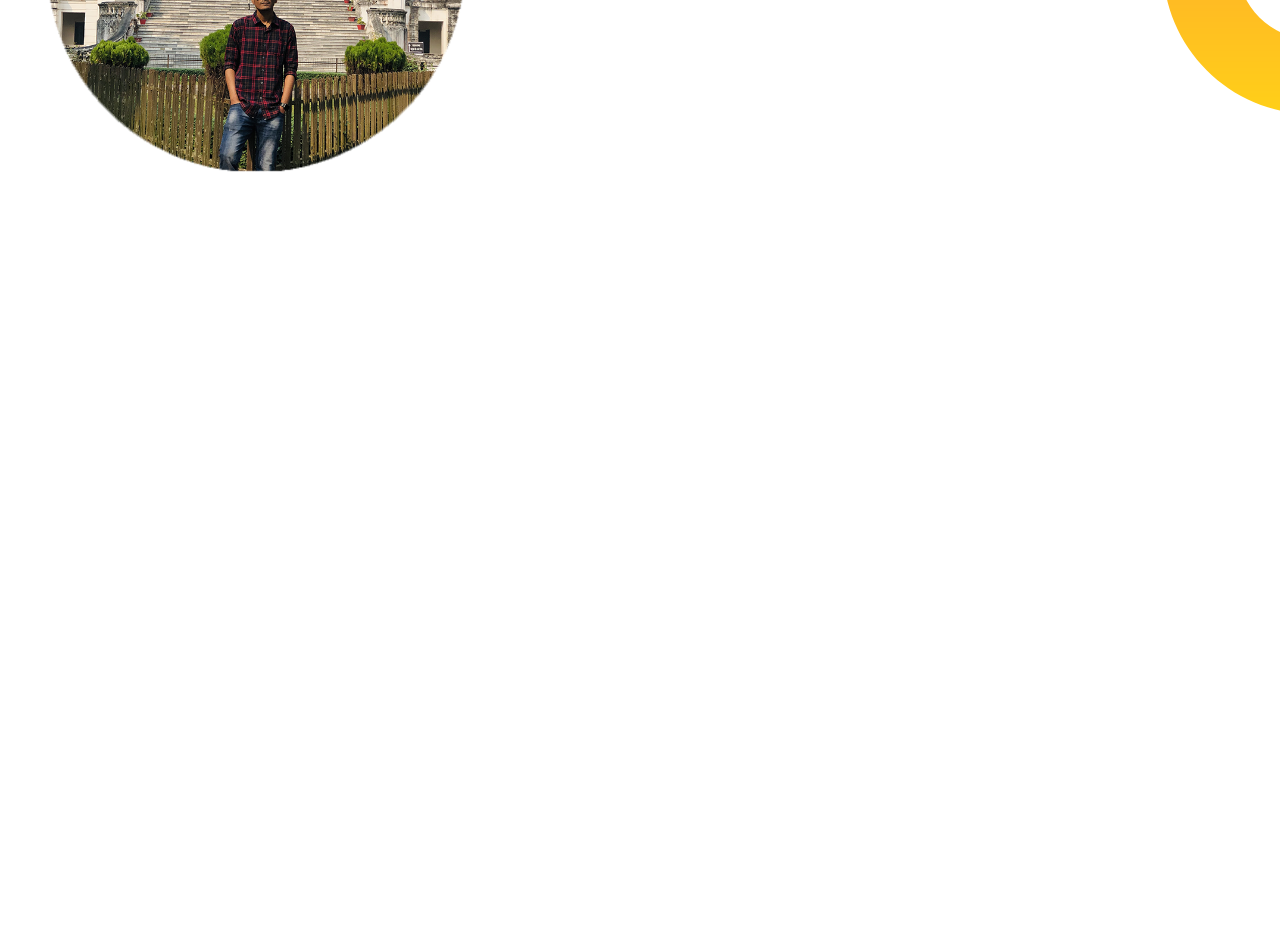
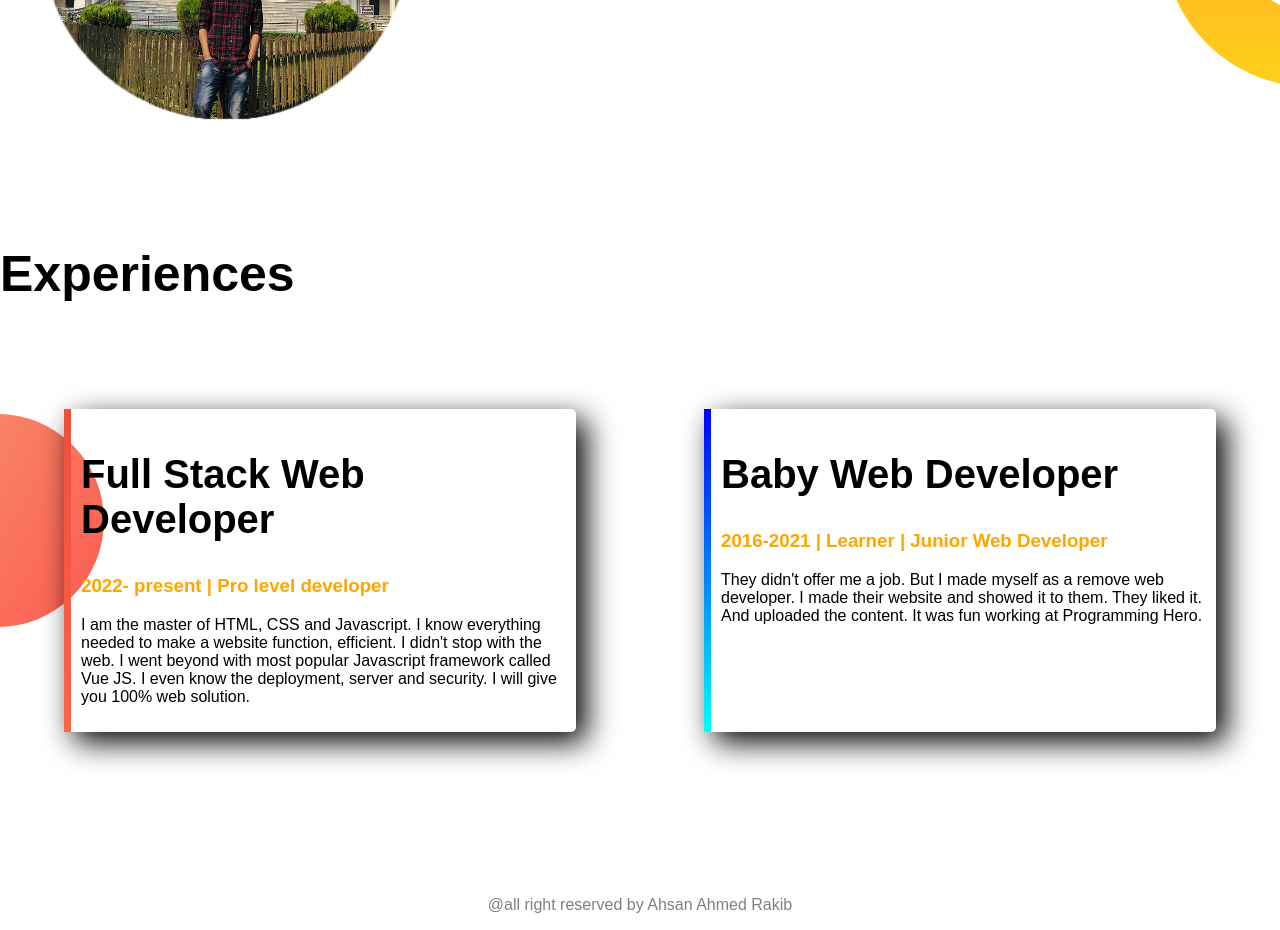
Before and after one commit to ahsanahmedrakib/developer_portfolio, a plain HTML site: page index.html in a window 1280 px wide. Shown: the part 793-1723 px from the top of the page. Before the commit the page ends 1093 px from the top, so only its background shows below. Drawn offline with Linux system fonts and the light colour scheme.

Commit message:
last commit

```diff
--- a/index.html
+++ b/index.html
@@ -6,10 +6,11 @@
     <meta name="viewport" content="width=device-width, initial-scale=1.0">
     <title>Rakib's Portfolio</title>
     <link rel="stylesheet" href="style.css">
+    <link rel="shortcut icon" href="images/rakib.png" type="image/x-icon">
 </head>
 <body>
 
-    <section id="first">
+    <section id="first" class="flex">
         <div class="first_right">
             <h1>Welcome To</h1>
             <h1 class="orange_color"><span>Rakib's</span> World</h1>
@@ -22,7 +23,7 @@
         </div>
     </section>
 
-    <section class="second">
+    <section class="second flex">
         <div class="second_image">
             <img src="images/rakib.png" alt="">
         </div>
@@ -34,5 +35,25 @@
         </div>
     </section>
 
+    <section class="third">
+        <h1>Experiences</h1>
+            <div class="flex">
+                <div class="third_c" id="third_c_left">
+                    <h2>Full Stack Web Developer</h2>
+                    <h3 class="orange_color">2022- present | Pro level developer</h3>
+                    <p>I am the master of HTML, CSS and Javascript. I know everything needed to make a website function, efficient. I didn't stop with the web. I went beyond with most popular Javascript framework called Vue JS. I even know the deployment, server and security. I will give you 100% web solution.</p>
+                </div>
+                <div class="third_c" id="third_c_right">
+                    <h2>Baby Web Developer</h2>
+                    <h3 class="orange_color">2016-2021 | Learner | Junior Web Developer</h3>
+                    <p>They didn't offer me a job. But I made myself as a remove web developer. I made their website and showed it to them. They liked it. And uploaded the content. It was fun working at Programming Hero.</p>
+                </div>
+            </div>
+    </section>
+
+    <footer class="footer">
+        <p>@all right reserved by <a target="_blank" href="https://github.com/ahsanahmedrakib">Ahsan Ahmed Rakib</a></p>
+    </footer>
+
 </body>
 </html>
--- a/style.css
+++ b/style.css
@@ -1,53 +1,90 @@
-body{
-    font-family: 'Poppins', sans-serif;
+body {
+  font-family: "Poppins", sans-serif;
   margin: 0;
 }
-h1{
+h1 {
   font-size: 50px;
 }
-.orange_color span{
+.orange_color span {
   color: orange;
 }
-section{
+.flex {
   display: flex;
   margin-bottom: 100px;
 }
-.first_right{
+.first_right {
   width: 50%;
   padding-left: 5%;
 }
-.first_left{
+.first_left {
   width: 50%;
   padding-left: 5%;
 }
-.first_left img{
+.first_left img {
   width: 80%;
 }
-.link_button{
+.link_button {
   text-decoration: none;
   background-image: linear-gradient(rgb(192, 119, 71), tomato);
   color: white;
-    font-weight: bold
-    ;
+  font-weight: bold;
   padding: 10px 20px;
   border-radius: 5px;
 }
-#first{
+#first {
   background-image: url(images/top-banner.png);
   background-repeat: no-repeat;
 }
 .second_image,
-.second_content{
+.second_content {
   width: 50%;
 }
-.second_content{
-    padding-right: 150x;
+.second_content {
+  margin-right: 150px;
 }
-.second_image img{
+.second_image img {
   width: 80%;
 }
-.second{
+.second {
   background-image: url(images/dream-bg.png);
   background-repeat: no-repeat;
   background-position: right;
 }
+.third{
+    background-image: url(images/exp-bg.png);
+    background-repeat: no-repeat;
+    background-position: left;
+}
+.third_c {
+  width: 40%;
+  box-shadow: 10px 10px 30px black;
+  margin: 5% 5%;
+  padding: 10px;
+  border-radius: 5px;
+}
+
+#third_c_right{
+    border-left: 7px solid;
+    border-image: linear-gradient(blue, cyan);
+    border-image-slice: 1;
+}
+#third_c_left{
+    border-left: 7px solid;
+    border-image: linear-gradient(rgb(236, 79, 62), tomato);
+    border-image-slice: 1;
+}
+
+.third_c h2{
+    font-size: 40px;
+}
+.orange_color {
+  color: orange;
+}
+.footer{
+    text-align: center;
+    color: gray;
+}
+.footer a{
+    text-decoration: none;
+    color: gray;
+}
```
Lines whose indentation alone changed are shown as unchanged.
